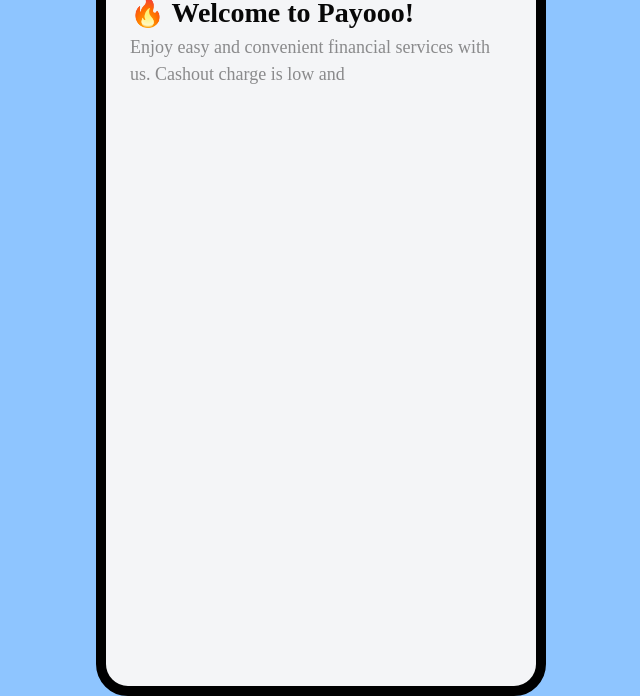
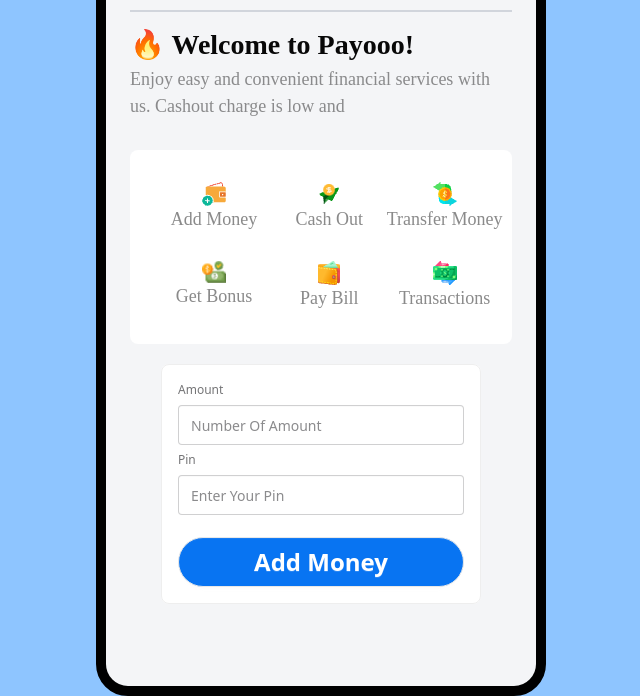
Before and after one commit to ashikdas0002/PayooBank, a plain HTML site: page Index/home.html in a window 1280 px wide. Shown: the part 184-880 px from the top of the page, without its empty margins (319-959 px from the left). Drawn offline with nearby package versions, Linux system fonts and the light colour scheme.

Commit message:
first commit

```diff
--- a/Index/home.html
+++ b/Index/home.html
@@ -39,9 +39,9 @@
             </div>
 
         </header>
-        <div class="  border border-gray-300"></div>
+        <div class="  border border-gray-300 mt-5 "></div>
         <!-- Transaction Text Section  -->
-        <div>
+        <div class="mt-3">
             <h3 class="text-[#080808] text-[28px] font-[outfit] font-bold ">
                 🔥 Welcome to Payooo!
             </h3>
@@ -50,7 +50,55 @@
             </p>
         </div>
         <!-- Transaction Content Section  -->
-        <div>
+        <div class="grid   md:grid-cols-3 gap-3 mt-[30px] justify-center bg-[#FFFF] p-6 rounded-[8px]">
+            <!-- Transaction item  -->
+            <div id="add-money" class=" flex flex-col items-center w-[120px] bg-[#FFFF] rounded-[8px] py-2 ">
+                <img width="24px" src="/assets/wallet1.png" alt="">
+                <h4 class="text-[#08080879] font-[outfit] text-[18px] font-normal">Add Money</h4>
+            </div>
+            <!-- Transaction item  -->
+            <div id="cash-out" class=" flex flex-col items-center w-[120px] bg-[#FFFF] rounded-[8px] py-2 ">
+                <img width="24px" src="/assets/send1.png" alt="">
+                <h4 class="text-[#08080879] font-[outfit] text-[18px] font-normal">Cash Out</h4>
+            </div>
+            <!-- Transaction item  -->
+            <div id="transfer-money" class=" flex flex-col items-center w-[120px] bg-[#FFFF] rounded-[8px] py-2 ">
+                <img width="24px" src="/assets/money1.png" alt="">
+                <h4 class="text-[#08080879] font-[outfit] text-[18px] font-normal">Transfer Money</h4>
+            </div>
+            <!-- Transaction item  -->
+            <div id="get-bonus" class=" flex flex-col items-center w-[120px] bg-[#FFFF] rounded-[8px] py-2 ">
+                <img width="24px" src="/assets/bonus1.png" alt="">
+                <h4 class="text-[#08080879] font-[outfit] text-[18px] font-normal">Get Bonus</h4>
+            </div>
+            <!-- Transaction item  -->
+            <div id="bill-money" class=" flex flex-col items-center w-[120px] bg-[#FFFF] rounded-[8px] py-2 ">
+                <img width="24px" src="/assets/purse1.png" alt="">
+                <h4 class="text-[#08080879] font-[outfit] text-[18px] font-normal">Pay Bill</h4>
+            </div>
+            <!-- Transaction item  -->
+            <div id="transaction" class=" flex flex-col items-center w-[120px] bg-[#FFFF] rounded-[8px] py-2 ">
+                <img width="24px" src="/assets/transaction1.png" alt="">
+                <h4 class="text-[#08080879] font-[outfit] text-[18px] font-normal">Transactions</h4>
+            </div>
+        </div>
+
+        <!-- Transaction field section  -->
+        <div class="flex justify-center mt-5">
+            <fieldset class="fieldset w-xs bg-[#FFFF] border border-base-300 p-4 rounded-box">
+
+
+                <label class="fieldset-label">Amount</label>
+                <input id="add-money-field" type="text" class="input" placeholder="Number Of Amount" />
+
+                <label class="fieldset-label">Pin </label>
+                <input id="pin-field" type="password" class="input" placeholder="Enter Your Pin" />
+
+                <button id="addMoney"
+                    class="btn bg-[#0874F2] rounded-[32px] text-[#ffff] font-semibold text-[24px] p-6  mt-4">Add
+                    Money</button>
+            </fieldset>
+        </div>
 
         </div>
 
--- a/Script/home.js
+++ b/Script/home.js
@@ -1,3 +1,12 @@
 document.getElementById('logout-btn').addEventListener('click', function () {
     window.location.href = 'login.html'
 })
+
+
+document.getElementById('addMoney').addEventListener('click', function (event) {
+    event.preventDefault();
+    const addMoneyInput = document.getElementById('add-money-field').value;
+    const pinNumberInput = document.getElementById('pin-field').value;
+    console.log(addMoneyInput, pinNumberInput);
+
+});
```
